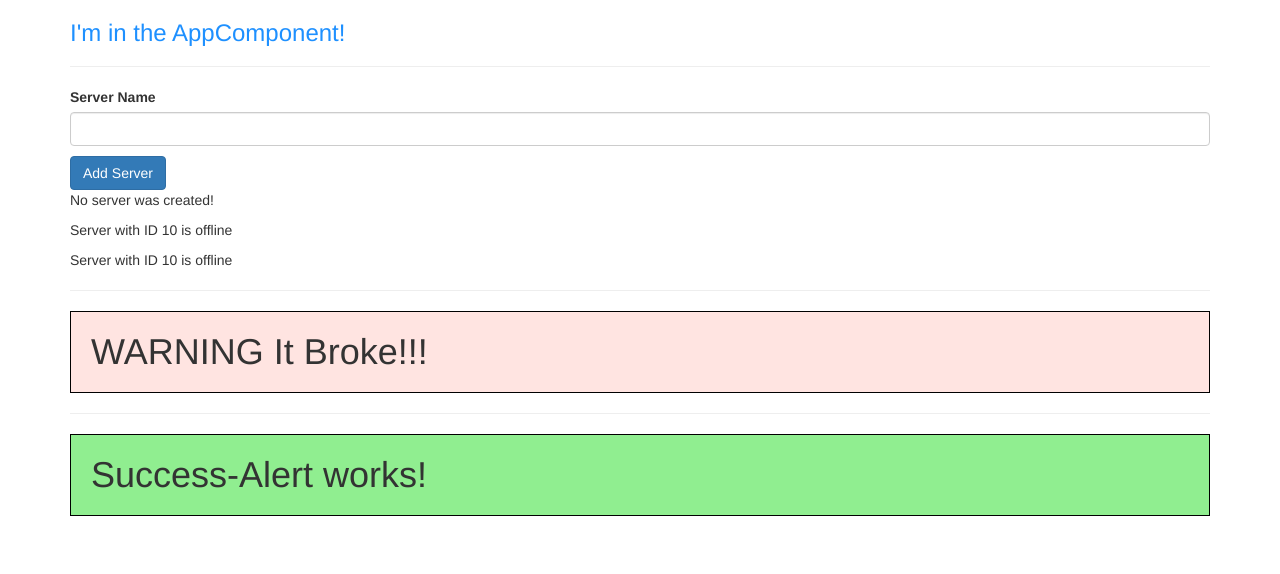
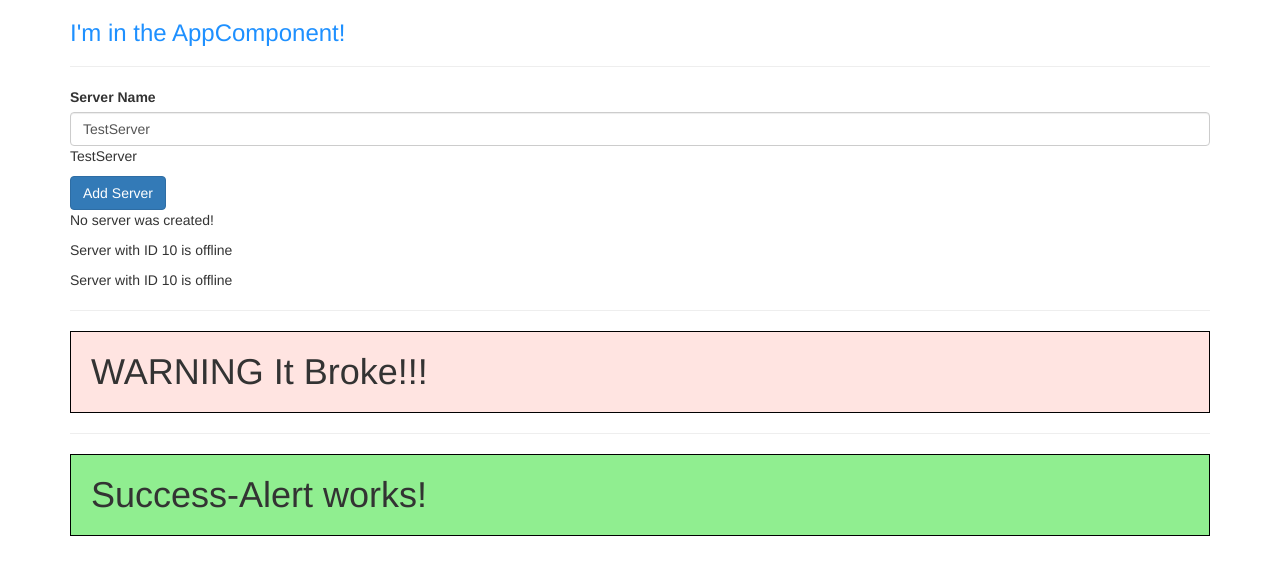
Before and after one commit to durabilliam/Angular-Practice, an Angular app: page / in a window 1280 px wide. Shown: the top 574 px of the page. Built offline with nearby package versions, Linux system fonts and the light colour scheme.

Commit message:
2 way binding example

```diff
--- a/src/app/servers/servers.component.html
+++ b/src/app/servers/servers.component.html
@@ -1,13 +1,14 @@
 <label>Server Name</label>
+<!-- <input
+  type="text"
+  class="form-control"
+  (input)="onUpdateServerName($event)"> -->
 <input
   type="text"
   class="form-control"
-  (input)="onUpdateServerName($event)">
+  [(ngModel)]="serverName">
 <p>{{ serverName }}</p>
-<button
-  class="btn btn-primary"
-  [disabled]="!allowNewServer"
-  (click)="onCreateServer()">Add Server</button>
+<button class="btn btn-primary" [disabled]="!allowNewServer" (click)="onCreateServer()">Add Server</button>
 <!-- <p>{{ allowNewServer }}</p> -->
 <!-- <p [innerText]="allowNewServer"></p> -->
 <p>{{ serverCreationStatus }}</p>
--- a/src/app/servers/servers.component.ts
+++ b/src/app/servers/servers.component.ts
@@ -13,7 +13,7 @@ import { Component, OnInit } from '@angular/core';
 export class ServersComponent implements OnInit {
   allowNewServer = false;
   serverCreationStatus = 'No server was created!';
-  serverName = '';
+  serverName = 'TestServer';
 
   constructor() {
     setTimeout(() => {
```
